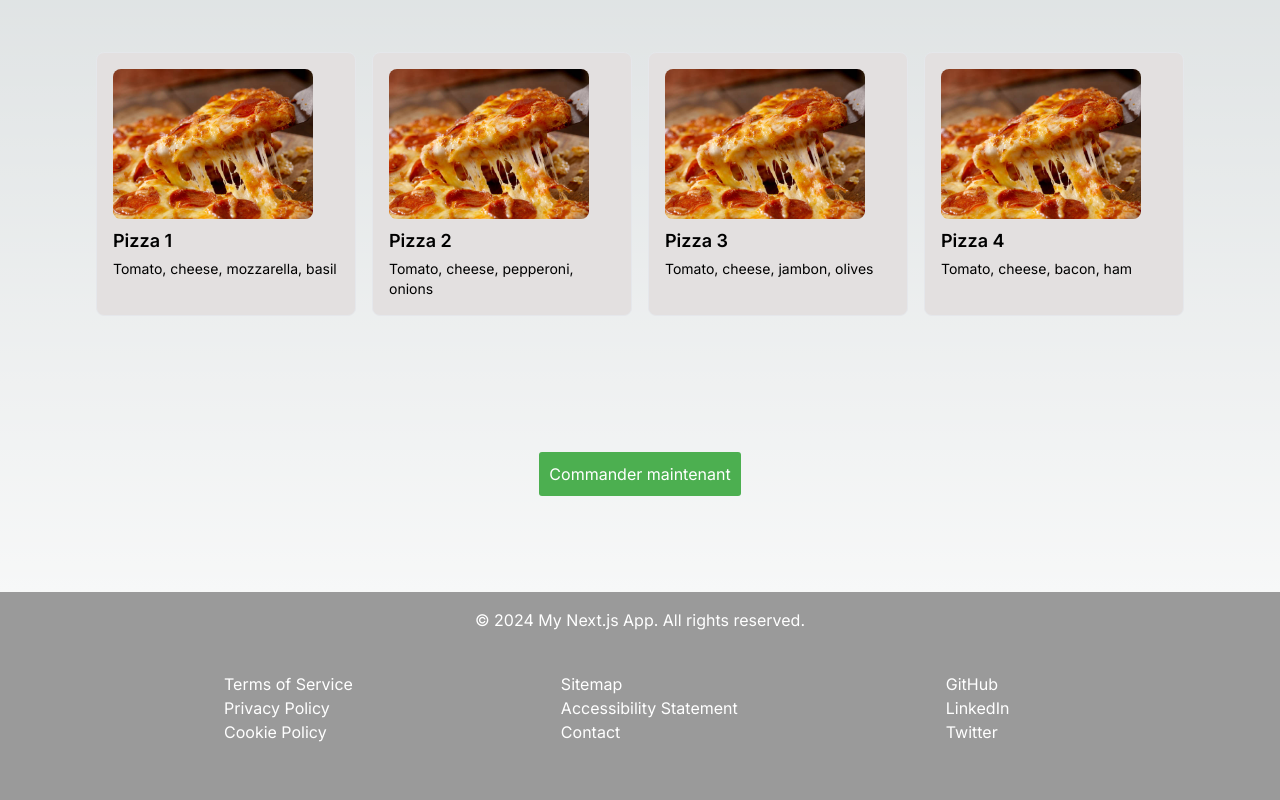
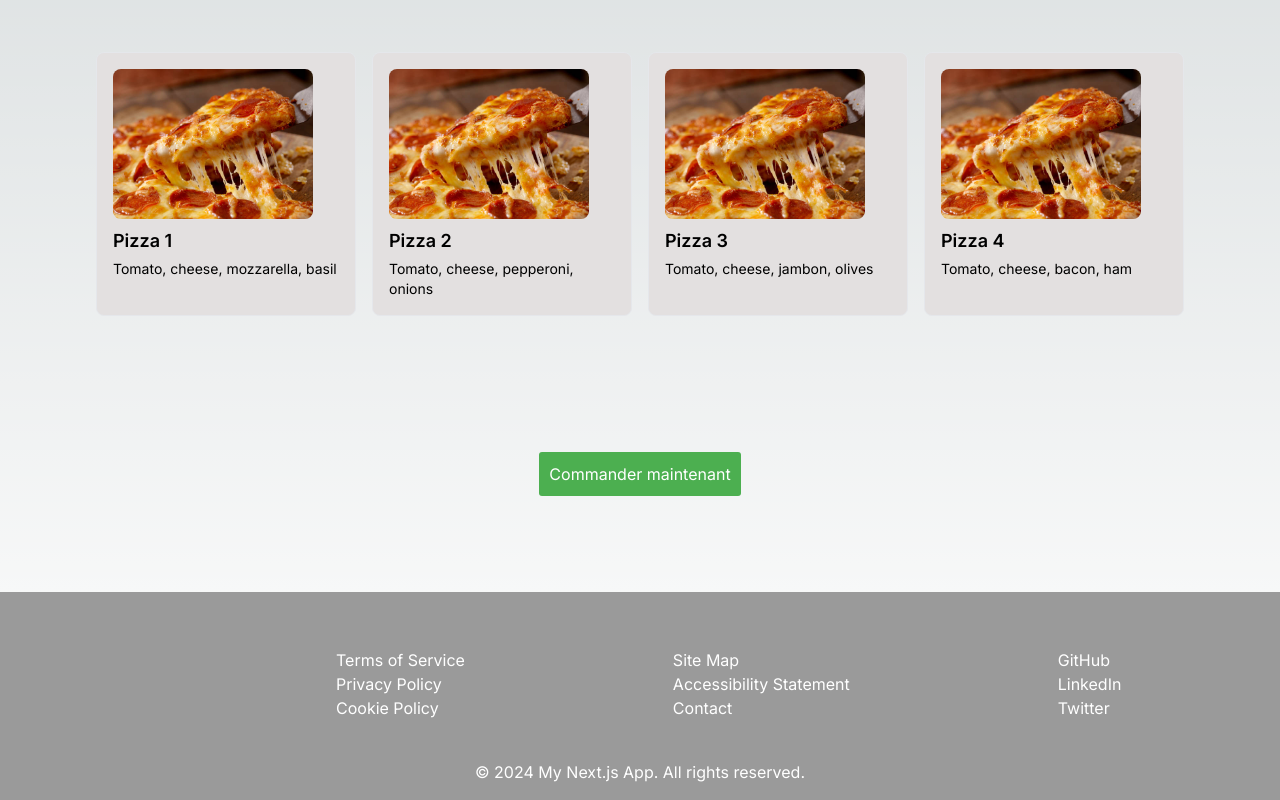
Before and after one commit to imVey/dzapp---Site-pour-pizzaria, a Next.js app: page / in a window 1280 px wide. Shown: the part 264-1064 px from the top of the page. Built offline with nearby package versions, Linux system fonts and the light colour scheme.

Commit message:
Feat (pages) : Ajustement in the footer & update devDependencies

```diff
--- a/app/components/footer/page.jsx
+++ b/app/components/footer/page.jsx
@@ -2,17 +2,14 @@
 const Footer = () => {
   return (
     <footer>
-      <p>
-        &copy; {new Date().getFullYear()} My Next.js App. All rights reserved.
-      </p>
-      <div className="flex gap-52 mt-10 mb-10 ml-52">
+      <div className="flex gap-52 mt-10 mb-10 ml-80">
         <section className="flex flex-col items-start">
           <a href="/terms-of-service">Terms of Service </a>
           <a href="/privacy-policy">Privacy Policy </a>
           <a href="/cookie-policy">Cookie Policy </a>
         </section>
         <section className="flex flex-col items-start">
-          <a href="/sitemap.xml">Sitemap </a>
+          <a href="/sitemap.xml">Site Map </a>
           <a href="/accessibility-statement">Accessibility Statement </a>
           <a href="/contact">Contact </a>
         </section>
@@ -22,6 +19,9 @@ const Footer = () => {
           <a href="https://twitter.com/">Twitter </a>
         </section>
       </div>
+      <p className="mt-10">
+        &copy; {new Date().getFullYear()} My Next.js App. All rights reserved.
+      </p>
     </footer>
   );
 };
--- a/app/page.tsx
+++ b/app/page.tsx
@@ -14,7 +14,7 @@ export default function Home() {
       <h1 className="text-blue-600 text-lg font-bold">
         Bienvenue chez Pizza Paradise
       </h1>
-      <div className="grid grid-cols-4 gap-4 overflow-x-scroll">
+      <div className="grid grid-cols-4 gap-4">
         {pizzaIngredients.map((pizza) => (
           <div
             key={pizza.name}
```
Also changed, not shown: package.json (+6 -5 lines), 1 other file (tests, documents, lock files or other folders).
